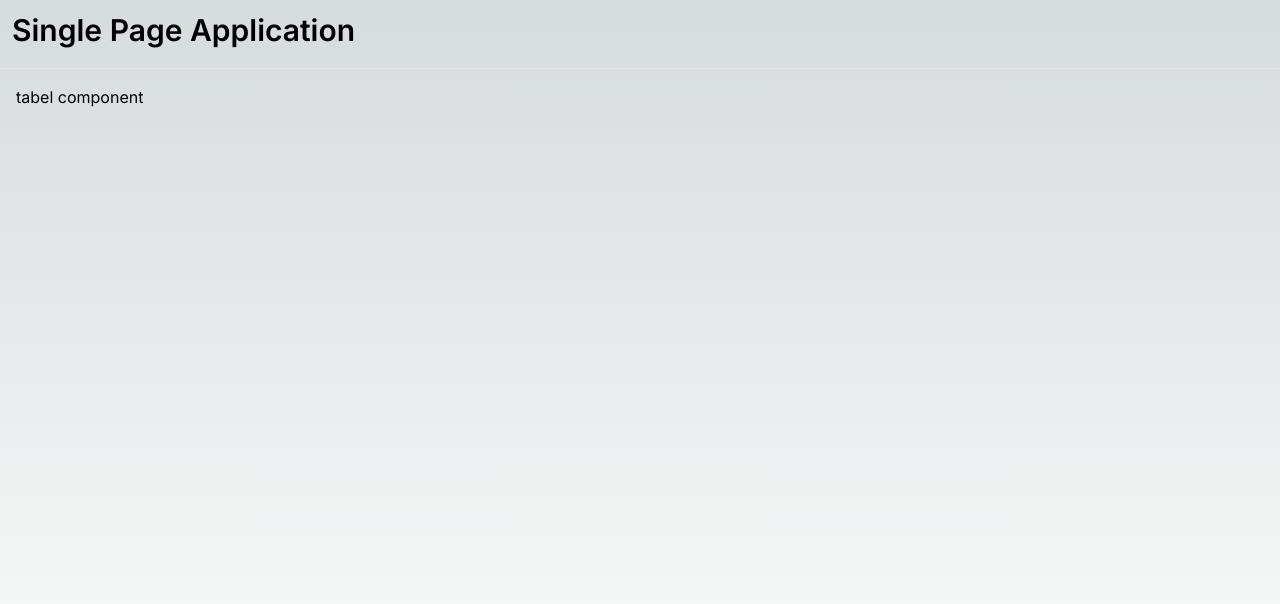
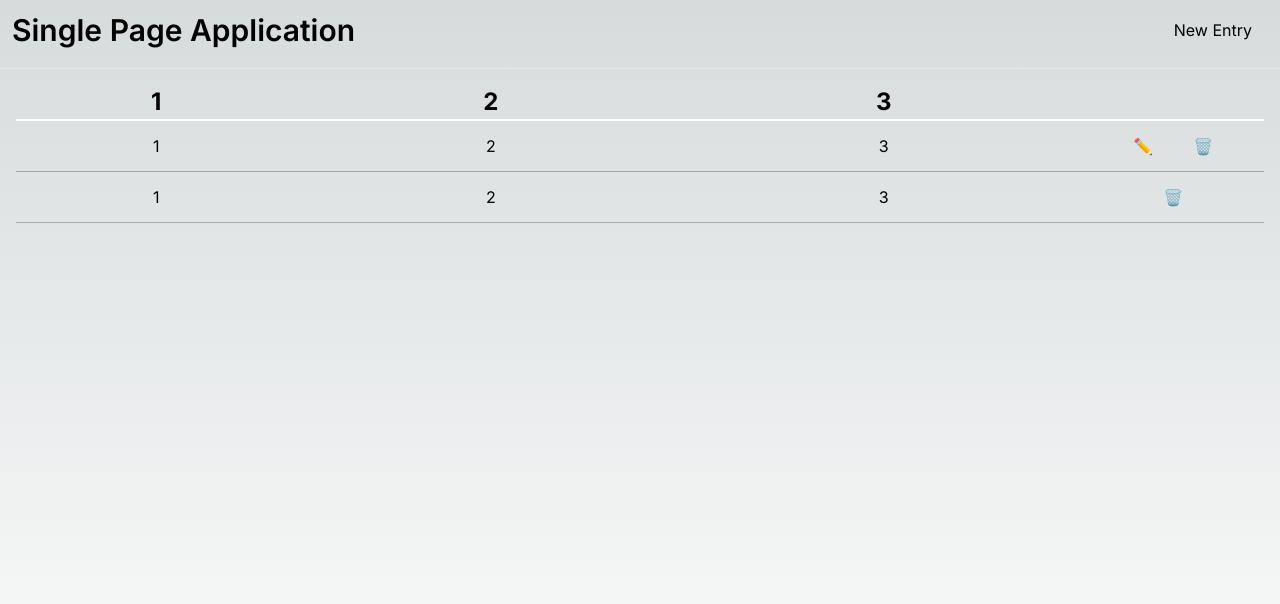
Before and after one commit to Kingsleyyong/single-page-application, a Next.js app: page / in a window 1280 px wide. Shown: the top 604 px of the page. Built offline with nearby package versions, Linux system fonts and the light colour scheme.

Commit message:
simple table component

```diff
--- a/app/component/table/page.tsx
+++ b/app/component/table/page.tsx
@@ -0,0 +1,54 @@
+import React, { Fragment } from 'react'
+import { TableActionEnum, TableRowDataType } from './types'
+
+interface ITableComponentProps {
+      tableHeaders: string[]
+      tableData: TableRowDataType[]
+}
+
+export const TableComponent = ({
+      tableHeaders,
+      tableData,
+}: ITableComponentProps) => {
+      return (
+            <table className={'size-full'}>
+                  <thead>
+                        <tr>
+                              {tableHeaders.map((str, index) => (
+                                    <td key={`Header ${index}. ${str}`}>
+                                          <span>{str}</span>
+                                    </td>
+                              ))}
+                        </tr>
+                  </thead>
+
+                  <tbody>
+                        {tableData.map((rowDatas, rowIndex) => (
+                              <tr key={`DataRow ${rowIndex}`}>
+                                    {rowDatas.rowDatas.map(
+                                          (data, cellIndex) => (
+                                                <td
+                                                      key={`CellData ${cellIndex}. ${data}`}
+                                                >
+                                                      <span>{data}</span>
+                                                </td>
+                                          )
+                                    )}
+
+                                    <td className={'max-w-2'}>
+                                          {rowDatas.edit !==
+                                                TableActionEnum.NOT_AVAILABLE && (
+                                                <button>✏️</button>
+                                          )}
+
+                                          {rowDatas.delete !==
+                                                TableActionEnum.NOT_AVAILABLE && (
+                                                <button>🗑️</button>
+                                          )}
+                                    </td>
+                              </tr>
+                        ))}
+                  </tbody>
+            </table>
+      )
+}
--- /dev/null
+++ b/app/component/table/types.ts
@@ -0,0 +1,11 @@
+export enum TableActionEnum {
+      AVAILABLE = 'AVAILABLE',
+      NOT_AVAILABLE = 'NOT_AVAILABLE',
+      IS_ACTIVE = 'IS_ACTIVE',
+}
+
+export type TableRowDataType = {
+      rowDatas: string[]
+      edit: TableActionEnum
+      delete: TableActionEnum
+}
--- a/app/globals.css
+++ b/app/globals.css
@@ -30,6 +30,24 @@ body {
       h1 {
             @apply text-3xl font-semibold;
       }
+
+      button {
+            @apply my-1 rounded-md p-2 px-5 hover:bg-gray-500/30 active:bg-gray-800/50;
+      }
+
+      table {
+            thead {
+                  @apply border-b-2 border-white text-2xl font-bold;
+            }
+
+            tr {
+                  @apply my-2 border-b border-gray-500/50;
+            }
+
+            td {
+                  @apply text-center;
+            }
+      }
 }
 
 @layer utilities {
--- a/app/layout.tsx
+++ b/app/layout.tsx
@@ -16,7 +16,12 @@ export default function RootLayout({
 }>) {
       return (
             <html lang="en">
-                  <body className={inter.className}>{children}</body>
+                  <body
+                        className={inter.className}
+                        suppressHydrationWarning={true}
+                  >
+                        {children}
+                  </body>
             </html>
       )
 }
--- a/app/page.tsx
+++ b/app/page.tsx
@@ -1,13 +1,36 @@
+import { TableComponent } from './component/table/page'
+import { TableActionEnum } from './component/table/types'
+
 const Home = () => {
       return (
-            <div className={'flex flex-col min-h-screen'}>
-                  <section className={'grow-0'}>
+            <div className={'flex min-h-screen flex-col'}>
+                  <section className={'flex grow-0 justify-between'}>
                         <h1 className={'p-3'}>Single Page Application</h1>
+
+                        <button className={'m-2'}>New Entry</button>
                   </section>
-                  <hr className={'mt-2'}/>
-                  <section className={'p-4 grow'}> tabel component </section>
+
+                  <hr className={'mt-2'} />
+
+                  <section className={'grow p-4'}>
+                        <TableComponent
+                              tableHeaders={['1', '2', '3', '']}
+                              tableData={[
+                                    {
+                                          rowDatas: ['1', '2', '3'],
+                                          edit: TableActionEnum.AVAILABLE,
+                                          delete: TableActionEnum.AVAILABLE,
+                                    },
+                                    {
+                                          rowDatas: ['1', '2', '3'],
+                                          edit: TableActionEnum.NOT_AVAILABLE,
+                                          delete: TableActionEnum.AVAILABLE,
+                                    },
+                              ]}
+                        />
+                  </section>
             </div>
       )
 }
 
-export default Home;
+export default Home
```
